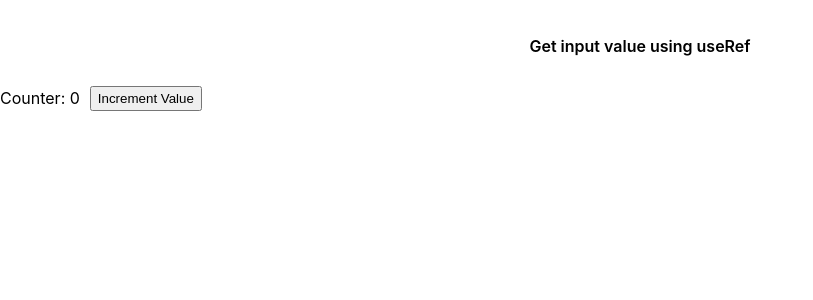
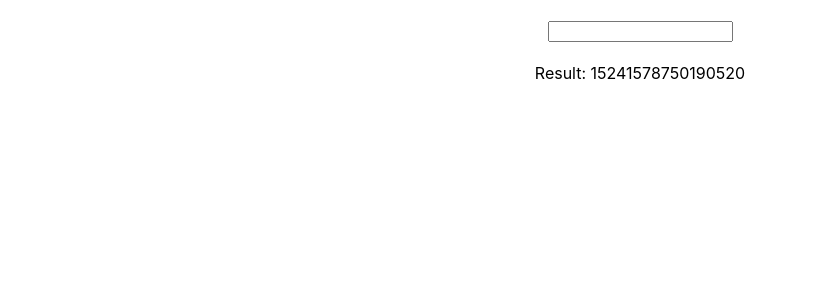
Before and after one commit to glauberbrack/react-hooks, a React (Create React App) app: page / in a window 1280 px wide. Shown: the top 300 px of the page, without its empty margins (0-813 px from the left). Built offline with nearby package versions, Linux system fonts and the light colour scheme.

Commit message:
feat: useMemo hook

```diff
--- a/src/App.tsx
+++ b/src/App.tsx
@@ -1,43 +1,23 @@
-import { useEffect, useState } from "react";
+import { useState, useMemo } from "react";
 import "./App.css";
 
+function Component(props: { title: string | number }) {
+  return <h1>{props.title}</h1>;
+}
+
 function App() {
-  const [counter, setCounter] = useState<number>(0);
+  const [title, setTitle] = useState<string>("");
 
-  function incrementCounter() {
-    setCounter((prevCounter) => prevCounter + 1);
-  }
-
-  useEffect(() => {
-    // Renders when component mount
-    console.log("Component Did Mount");
-  }, [counter]);
-
-  useEffect(() => {
-    // Renders when component will unmount
-    return () => {
-      console.log("Component will unmont");
-    };
+  const result = useMemo(() => {
+    console.log("call useMemo");
+    return 123456789 * 123456789;
   }, []);
 
   return (
     <div className="App" style={{ paddingTop: 20 }}>
-      <p style={{ fontWeight: 600 }}>Get input value using useRef</p>
-      <div
-        style={{
-          display: "flex",
-          flexDirection: "row",
-          alignItems: "center",
-        }}
-      >
-        <p>Counter: {counter}</p>
-        <button
-          style={{ height: 25, marginLeft: 10 }}
-          onClick={incrementCounter}
-        >
-          Increment Value
-        </button>
-      </div>
+      <input type="text" onChange={(event) => setTitle(event.target.value)} />
+      <Component title={title} />
+      <p>Result: {result}</p>
     </div>
   );
 }
```
